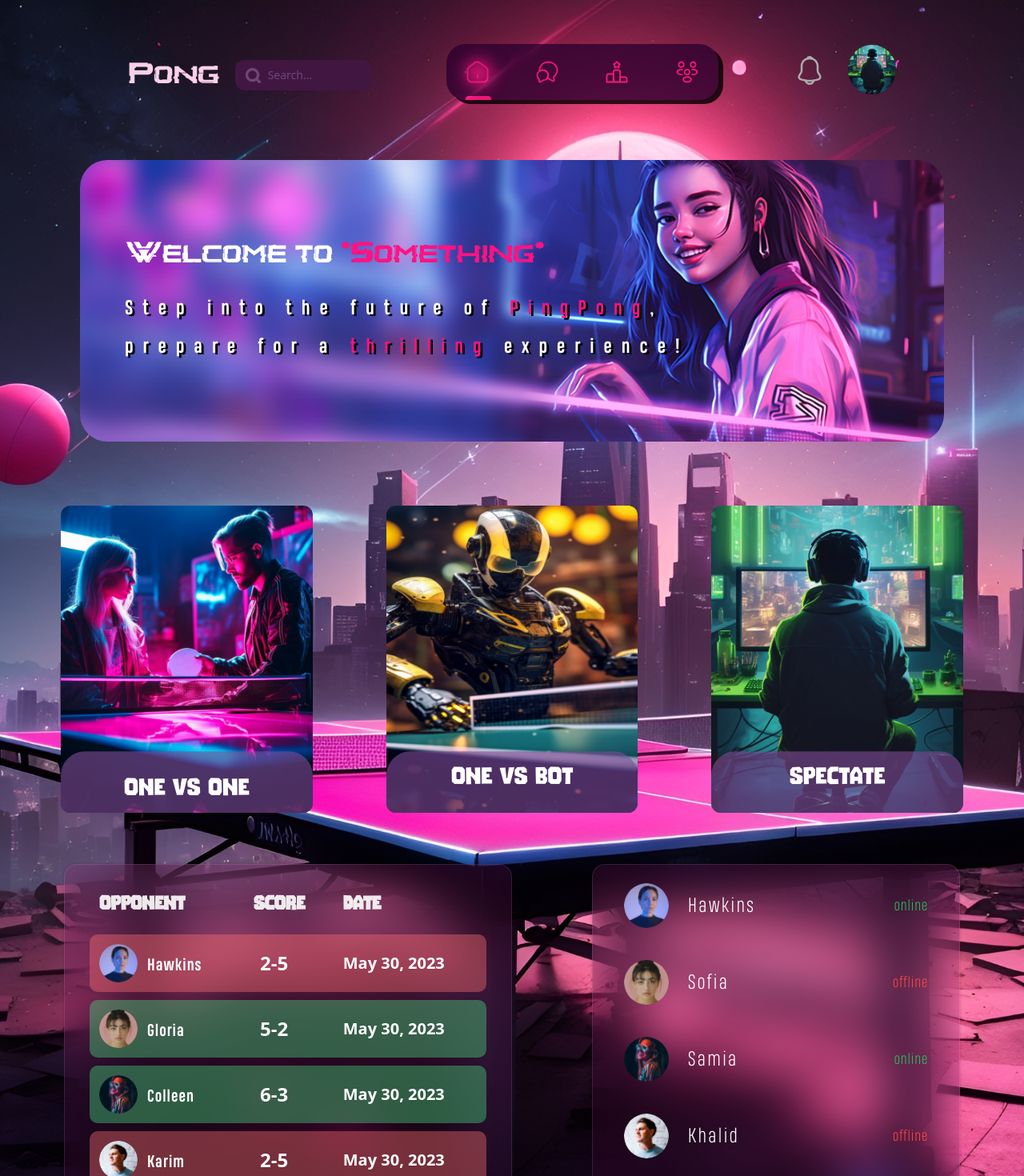
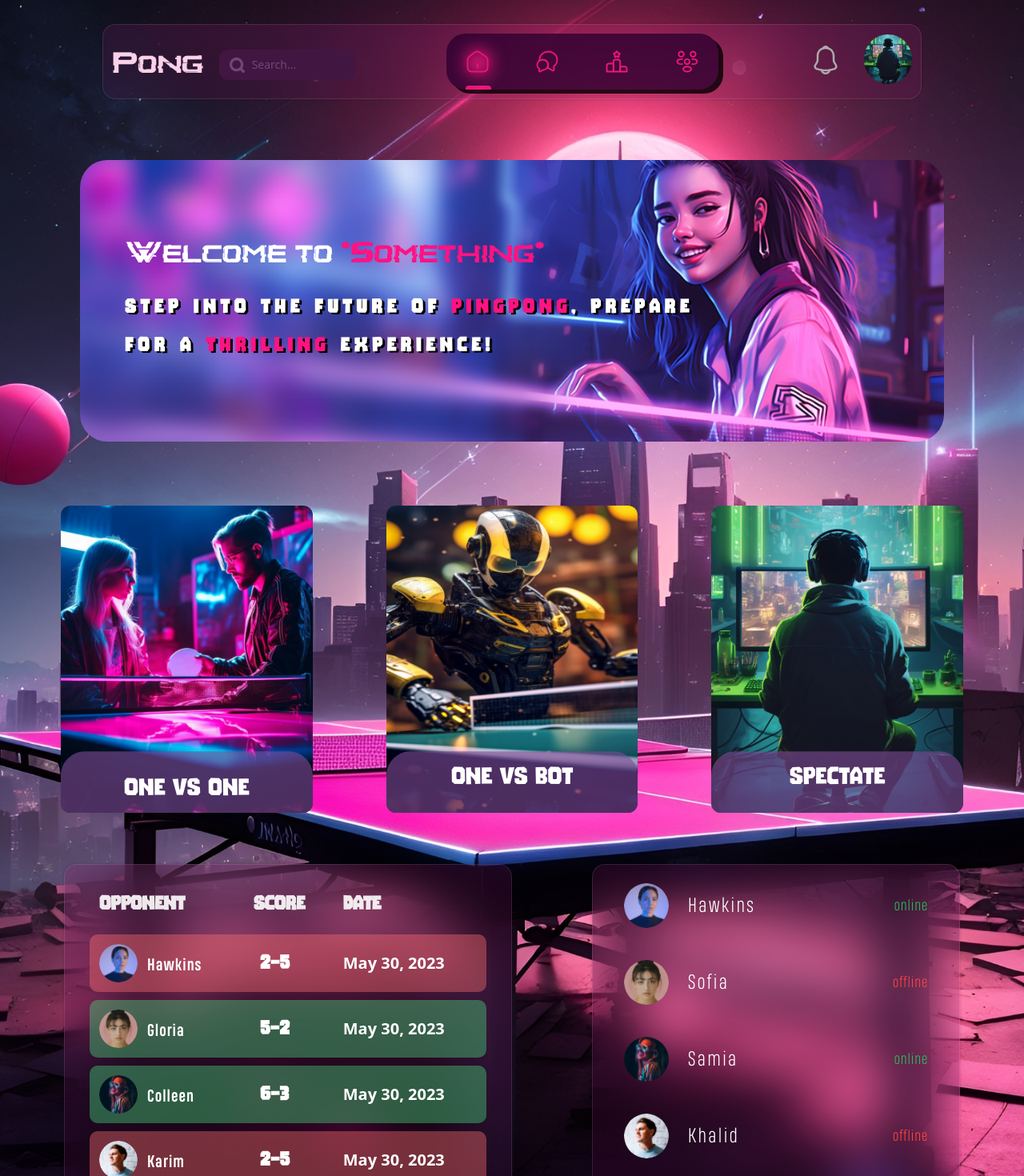
Before and after one commit to Zeekswastaken/Ft_Transcendance, a Next.js app in the folder View/: page / in a window 1280 px wide. Shown: the top 1470 px of the page at 80% size. Built offline with nearby package versions, Linux system fonts and the light colour scheme.

Commit message:
FOUAD IS DONE, WAITING FOR THE TEAMMATES .

```diff
--- a/View/app/page.tsx
+++ b/View/app/page.tsx
@@ -4,7 +4,7 @@ import MatchHistory from "@/components/home/MatchHistory";
 
 export default function Home() {
   return (
-    <main className="overflow-hidden  ">
+    <main className="overflow-auto  ">
       <DiscriptionCard />
       <GameCards />
       <MatchHistory />
--- a/View/app/users/[username]/layout.tsx
+++ b/View/app/users/[username]/layout.tsx
@@ -80,19 +80,19 @@ export default function RootLayout({
   };
 
   return (
-    <div className=" bg-[url('/neon-background2.jpeg')] bg-cover bg-center bg-no-repeat">
-      <div className=" mt-[220px] mx-0 lg:mx-20">
+      <div className=" bg-[url('/neon-background2.jpeg')] bg-cover bg-center bg-no-repeat h-screen overflow-y-scroll no-scrollbar w-full">
+        <div className=" 2xl:mt-[270px] lg:mt-[160px] mt-[50px] min-w-[400px] overflow-y-scroll w-full h-[75vh] no-scrollbar ">
           <div className=" grid grid-cols-1 2xl:grid-cols-3 mb-10">
             {isPrivate ? (
               <div className=" 2xl:order-1 order-2 col-span-2  p-20">
-              <div className=" flex items-center place-content-center glass w-full h-[200px] 2xl:h-full">
+                <div className=" flex items-center place-content-center glass w-full 2xl:h-full">
                   <h1 className=" text-3xl font-Heading text-white tracking-wider">
                     This account is Private
                   </h1>
                 </div>
               </div>
             ) : (
-            <div className=" h-auto 2xl:order-1 order-2 col-span-2  p-20">
+              <div className=" h-auto 2xl:order-1 order-2 col-span-2 lg:mx-20 px-2 min-w-[400px]">
                 {children}
               </div>
             )}
@@ -108,7 +108,8 @@ export default function RootLayout({
                   />
                   <div className=" text-center pt-4 space-y-2 font-Heading tracking-wider">
                     <p className=" text-3xl text-white">Fouamep</p>
-                  {/* <p className=" text-xl tracking-widest text-[#D4D4D4]">
+                    {/* <p clas
+    <div className=" "> sName=" text-xl tracking-widest text-[#D4D4D4]">
                       Fouad Bouanane
                     </p> */}
                   </div>
--- a/View/app/users/[username]/page.tsx
+++ b/View/app/users/[username]/page.tsx
@@ -13,8 +13,8 @@ const percentage:string = "70%";
 const level:string = "5";
 
 const progress: CSS.Properties = {
-  width: '200px',
-  height: '200px',
+  width: '180px',
+  height: '180px',
   borderRadius: '50%',
   // background: `conic-gradient(#FF1382 ${percentage}, #91145D 0)`,
   background: `radial-gradient(closest-side, #474572 79%, transparent 80% 100%), conic-gradient(#FF1382 ${percentage}, #91145D 0)`,
@@ -113,14 +113,14 @@ const Achievments: React.FC<Props> = ({ styles, title }) => {
 
 const Profile = () => {
   return (
-    <div className=" grid grid-rows-2 gap-y-10 h-auto">
+    <div className=" grid grid-rows-2 gap-y-10 h-auto ">
       <div className=" grid grid-cols-1 2xl:grid-cols-3 gap-6 xl:gap-x-6">
         <LevelReached title="Level Reached" styles="" number="" />
         <WinRate title="Win Rate" styles="xl:col-span-2" number="" />
       </div>
       <div className=" grid grid-cols-1 2xl:grid-cols-3 gap-6 xl:gap-x-6">
         <Achievments title="Achievments" styles="" number="" />
-        <MatchHistory title="Match History" styles="xl:col-span-2 order-2 " number="" />
+        <MatchHistory title="Match History" styles="xl:col-span-2  " number="" />
       </div>
     </div>
   );
--- a/View/components/Navbar.tsx
+++ b/View/components/Navbar.tsx
@@ -6,12 +6,12 @@ const Navbar = () => {
 	return (
 		// Desktop Navigation
 		// <div className=" ">
-			<nav className=" hidden absolute place-content-center  items-center my-[55px] h-auto lg:flex w-[75%] justify-between space-x-5">
-				<div className=" w-auto flex justify-between">
+			<nav className=" hidden absolute place-content-center  items-center mt-[30px] mb-[55px] h-auto lg:flex w-[80%] justify-between space-x-5 z-20  p-3 rounded-xl glass">
+				<div className=" flex justify-between">
 					<a href="/" className="flex">
 						<p className=" font-Glitch text-pink-200 text-4xl text-justify pr-5 pt-1">Pong</p>
 					</a>
-					<form className=" pt-[7px]">
+					 <form className=" pt-[7px]">
 						<div className="relative ">
 						<span className="absolute inset-y-0 left-2 flex items-center ">
 							<button type="submit" className="p-1 focus:outline-none focus:shadow-outline">
--- a/View/components/home/DiscriptionCard.tsx
+++ b/View/components/home/DiscriptionCard.tsx
@@ -7,7 +7,7 @@ const DiscriptionCard = () => {
       <h1 className=" p-14 font-Glitch text-4xl text-left my-10">
         <span className=" text-white">Welcome to </span>
         <span className=" text-primary-pink-300">*Something*</span>
-        <p className=" font-bold drop-shadow-[3px_2px_0_rgba(0,0,00.25)] pt-6 font-Heading tracking-[12px] text-primary-white-100  text-2xl leading-loose max-w-[720px]">
+        <p className=" font-bold drop-shadow-[3px_2px_0_rgba(0,0,00.25)] pt-6 font-Bomb tracking-[6px] text-primary-white-100  text-2xl leading-loose max-w-[720px]">
           Step into the future of
           <span className=" text-primary-pink-300"> PingPong</span>, prepare for
           a<span className=" text-primary-pink-300 py-4"> thrilling </span>
--- a/View/components/home/GameCards.tsx
+++ b/View/components/home/GameCards.tsx
@@ -86,7 +86,7 @@ const Card = ( {title, description, buttonText, image, span} : Cards ) => {
 
 const GameCards = () => {
   return (
-  <div className="grid grid-cols-1 gap-5 md:grid-cols-2 lg:grid-cols-3 lg:max-w-[1400px] mt-20 px-10  justify-center">
+  <div className="grid grid-cols-1 gap-5 md:grid-cols-2 lg:grid-cols-3 lg:max-w-[1400px] min-w-[440px] mt-20 px-10  justify-center">
     <Card title="One Vs One" description="Compete head-to-head against friends and rivals in thrilling ping pong matches." buttonText="Play Now" image="/OneVsOne.png" span="head-to-head"/>
     <Card title="One Vs Bot" description="Challenge yourself against an advanced AI opponent  in intense solo ping pong battles." buttonText="Play Now" image="/OneVsBot.png" span="AI opponent" />
     <Card title="Spectate" description="Spectate live streams of exciting ping pong matches for an immersive viewing experience." buttonText="Watch Stream" image="/Spectate.png" span="live streams"/>
--- a/View/components/home/MatchHistory.tsx
+++ b/View/components/home/MatchHistory.tsx
@@ -1,5 +1,6 @@
 "use client"
 
+import Link from "next/link";
 import Row from "../tools/Row";
 
 // type TableDataRow = {
@@ -39,18 +40,15 @@ const Friend = ( { avatar, name, state} : TableDataFreind ) => {
 
 	const onOrOffColor = state === "online" ? "text-[#22C55E]" : "text-[#FF4747]";
 	return (
+		<Link href={`/users/${name}`}>
 		<ul className=" hover:bg-primary-pink-200/[0.6] transition-all duration-500 hover:rounded-3xl hover:drop-shadow-2xl pt-4 lg:pt-6  divide-y divide-gray-200 dark:divide-gray-700 tracking-widest text-[24px] text-white font-Headinglight">
 			<li className="pb-3 sm:pb-4 mx-10 ">
 				<div className="flex items-center space-x-6">
-					<div className="flex-shrink-0">
-						<img className="w-14 h-14 rounded-full" src={avatar} alt="avatar"/>
-					</div>
-					<div className=" dropdown flex-1 min-w-0">
-						<p tabIndex={0} className=" hover:text-pink-300 duration-300 cursor-pointer truncate ">{name}</p>
-						<ul tabIndex={0} className=" text-black dropdown-content z-50 menu p-2 shadow bg-purple-300 rounded-box w-40">
-							<li><a>Item</a></li>
-							<li><a>Item</a></li>
-						</ul>
+					{/* <div className="flex"> */}
+					{/* </div> */}
+					<img className="w-14 h-14 rounded-full" src={avatar} alt="avatar"/>
+					<div className=" flex-1 min-w-0">
+							<p className=" hover:text-pink-300 duration-300 cursor-pointer truncat ">{name}</p>
 					</div>
 					<div className= {`inline-flex items-center tracking-wider text-lg ${onOrOffColor}`}>
 						{state}
@@ -58,14 +56,15 @@ const Friend = ( { avatar, name, state} : TableDataFreind ) => {
 				</div>
 			</li>
 		</ul>
+		</Link>
 	)
 }
 
 const MatchHistory = () => {
 	return (
 
-		<div className="  my-16 mx-20 grid grid-cols-1 lg:grid-cols-2 lg:max-w-[1400px] ">
-			<div className=" glass  relative text-white px-8 pb-6 pt-3 w-full overflow-auto max-h-[522px]">
+		<div className=" min-w-[440px]  my-16 mx-2 sm:mx-20 grid grid-cols-1 lg:grid-cols-2 lg:max-w-[1400px] ">
+			<div className=" glass  no-scrollbar relative text-white px-8 pb-6 pt-3 w-full overflow-auto max-h-[522px]">
 				<table className="table w-full text-sm text-left border-separate space-y-10">
 					<thead className="  text-2xl uppercase font-Bomb">
 						<tr className=" text-white/90">
--- a/View/components/tools/Modal.tsx
+++ b/View/components/tools/Modal.tsx
@@ -165,7 +165,7 @@ const Spectate:React.FC<Props> = ( {title} ) => {
             <div>
              <p className=' font-Bomb  text-2xl'>{slides[curr].player2}</p>
              <Link href={`/users/${slides[curr].player2}`}>
-              <button className={` rounded-xl ${player2Avatar} bg-cover bg-center min-w-[120px] h-[120px]`} />
+              <button className={` rounded-xl ${player2Avatar} bg-cover bg-center min-w-[120px] h-[120px] hover:shadow hover:shadow-green-400 duration-300`} />
              </Link>
             </div>
           </div>
--- a/View/components/tools/Row.tsx
+++ b/View/components/tools/Row.tsx
@@ -20,7 +20,7 @@ const Row = ( {opponent, score, date, result, avatar} : TableDataRow ) => {
 					<div className=" ml-3 mt-3 font-Heading tracking-wider ">{opponent}</div>
 				</div>
 			</td>
-			<td className="px-5 text-2xl">{score}</td>
+			<td className="px-5 font-Bomb tracking-wide text-2xl">{score}</td>
 			<td className="p-3 rounded-r-[.625rem]">{date}</td>
 		</tr>
 	)
```
Also changed, not shown: 2 other files (tests, documents, lock files or other folders). Lines whose indentation alone changed are shown as unchanged.
